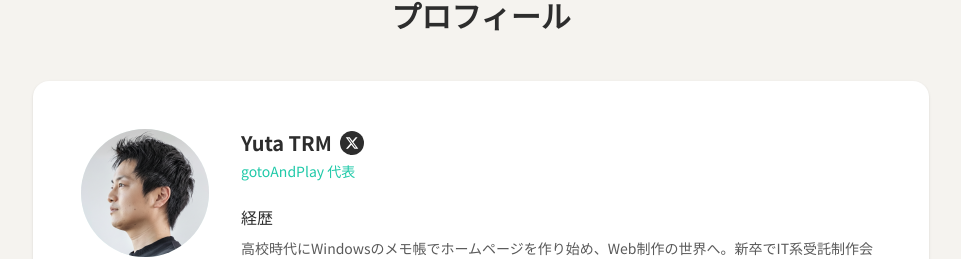
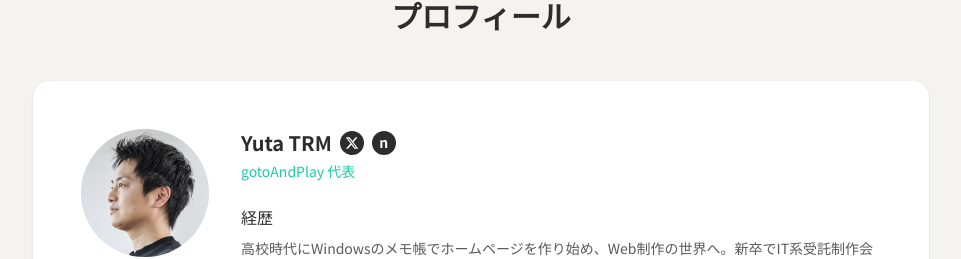
Before and after one commit to YutaTrm/yutatrm.github.io, a Next.js app: page / in a window 1280 px wide. Shown: the part 1958-2217 px from the top of the page, without its empty margins (159-1120 px from the left). Built offline with nearby package versions, Linux system fonts and the light colour scheme.

Commit message:
noteリンク追加

```diff
--- a/src/app/page.tsx
+++ b/src/app/page.tsx
@@ -192,6 +192,15 @@ export default function Home() {
                       <path d="M18.244 2.25h3.308l-7.227 8.26 8.502 11.24H16.17l-5.214-6.817L4.99 21.75H1.68l7.73-8.835L1.254 2.25H8.08l4.713 6.231zm-1.161 17.52h1.833L7.084 4.126H5.117z" />
                     </svg>
                   </a>
+                  <a
+                    href="https://note.com/murakumo/n/nd9e61617807f"
+                    target="_blank"
+                    rel="noopener noreferrer"
+                    className="w-6 h-6 rounded-full bg-[var(--color-text)] hover:bg-[var(--color-accent)] flex items-center justify-center transition-colors"
+                    aria-label="note"
+                  >
+                    <span className="text-white text-sm font-bold leading-none pb-[3px]">n</span>
+                  </a>
                 </div>
                 <p className="text-sm text-[var(--color-accent)] mb-6">gotoAndPlay 代表</p>
 
```
